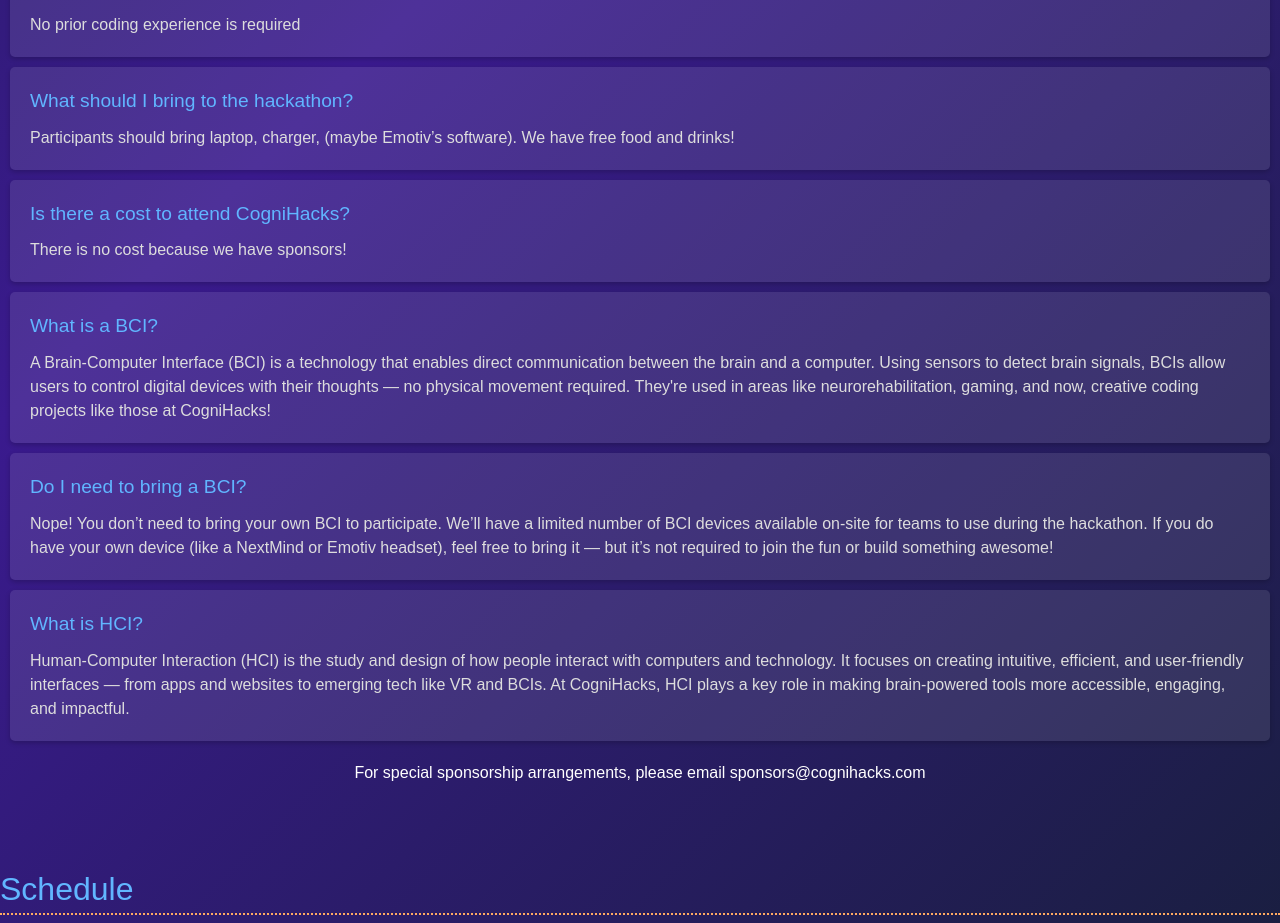
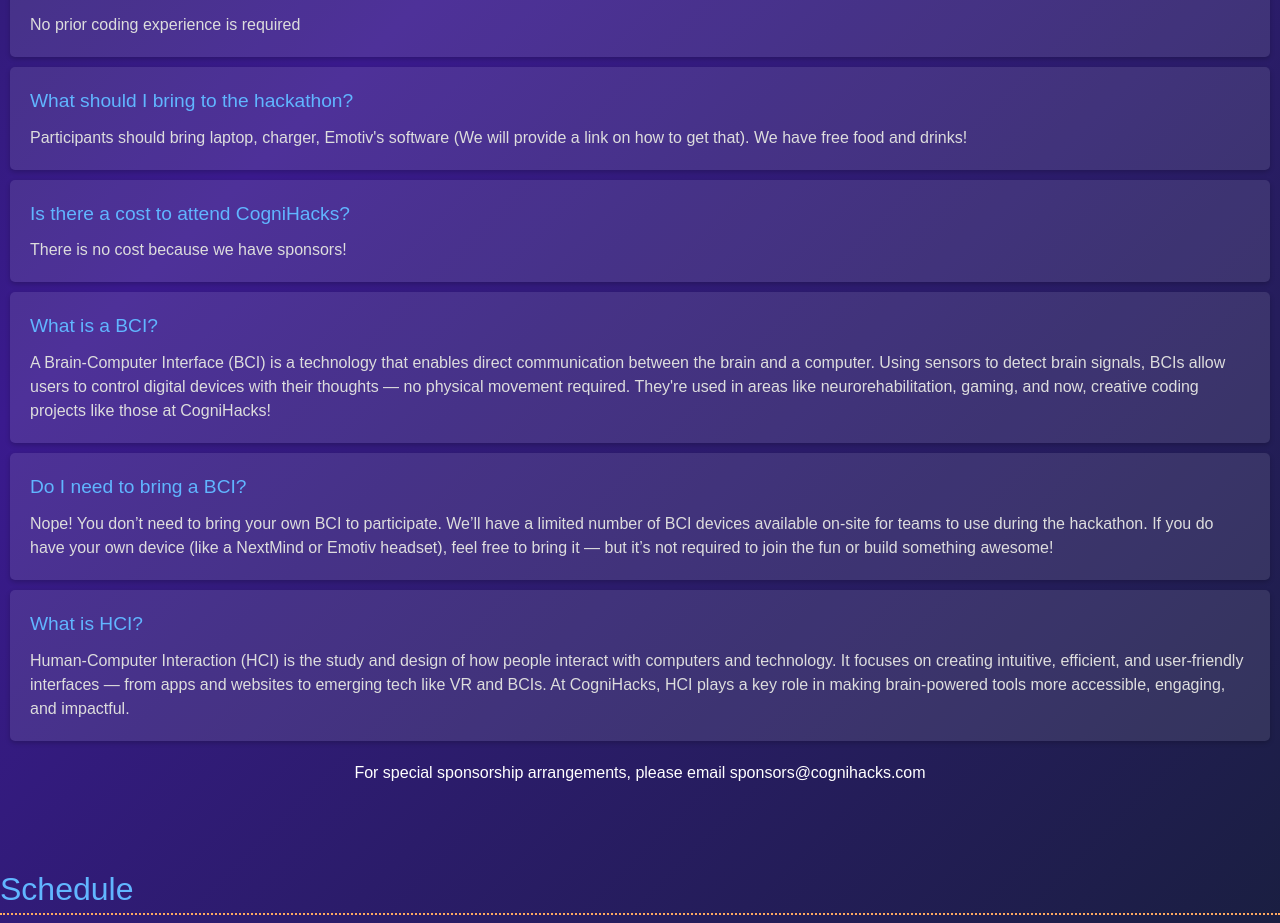
Before and after one commit to wonderspace37/cg_hacks_pre_depoly, a React (Vite) app: page / in a window 1280 px wide. Shown: the part 1970-2893 px from the top of the page. Built offline with nearby package versions, Linux system fonts and the light colour scheme.

Commit message:
Change FAQ question

```diff
--- a/src/App.tsx
+++ b/src/App.tsx
@@ -171,7 +171,7 @@ const App: React.FC = () => {
           </div>
           <div className="sponsor-card">
             <h3>What should I bring to the hackathon?</h3>
-            <p>Participants should bring laptop, charger, (maybe Emotiv’s software). We have free food and drinks!
+            <p>Participants should bring laptop, charger, Emotiv's software (We will provide a link on how to get that). We have free food and drinks!
             </p>
           </div>
           <div className="sponsor-card">
```
